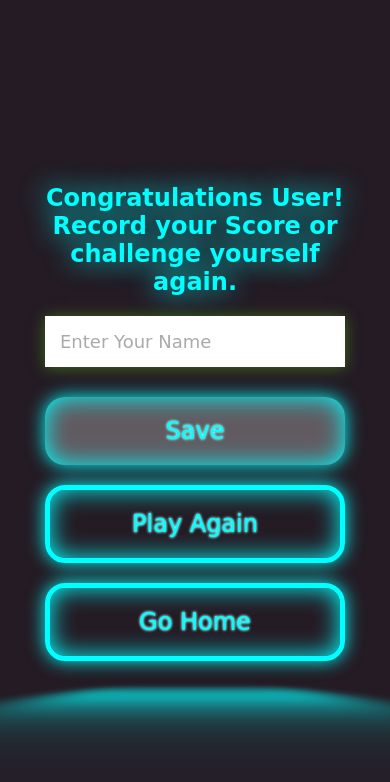
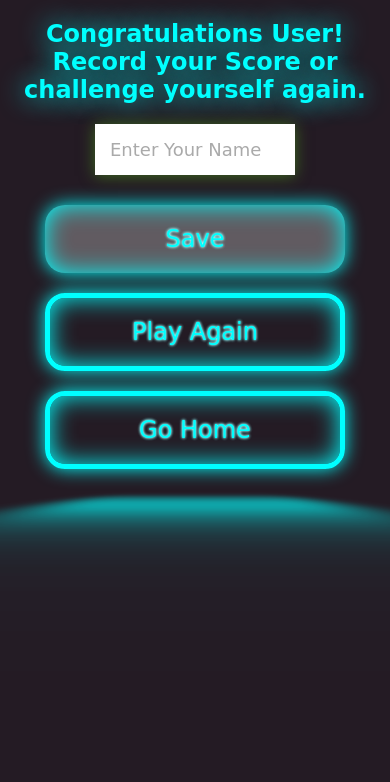
Before and after one commit to SmilieKay/04-Quiz, a plain HTML site: page end.html in a window 390 px wide. Drawn offline with Linux system fonts and the light colour scheme.

Commit message:
media working

```diff
--- a/assets/style.css
+++ b/assets/style.css
@@ -60,7 +60,9 @@ p {
     align-items: center;
     max-width: 80rem;
     margin: 0 auto;
-    padding: 2rem;
+    /* padding: 2rem; */
+/* max-width: 100%; */
+padding: 0 1rem;
 
 }
 
@@ -76,6 +78,8 @@ p {
 
 
 .justify-center {
+    display: flex;
+    flex-direction: column;
     justify-content: center;
 
 }
@@ -85,13 +89,14 @@ p {
 .btn {
     font-size: 2.4rem;
     padding: 2rem 0;
-    width: 30rem;
+    /* width: 30rem; */
+    width: 100%;
     text-align: center;
     margin-bottom: 2rem;
     text-decoration: none;
     color: var(--clr-neon);
     border: var(--clr-neon) .50rem solid;
-
+    max-width: 30rem;
     border-radius: 20px;
     text-shadow: 0 0 0.125em hsl(0 0% 100% /1.5),
      0 0 0.125em currentColor;
@@ -180,13 +185,16 @@ z-index: -1;
     display: flex;
     flex-direction: column;
     align-items: center;
-    max-width: 30rem;
+    /* max-width: 30rem; */
+    max-width: 100%;
 }
 
 
 input {
     margin-bottom: 1rem;
-    width: 20rem;
+    /* width: 20rem; */
+    width: 100%;
+    max-width: 20rem;
     padding: 1.5rem;
     font-size: 1.8rem;
     border: none;
@@ -213,3 +221,8 @@ input::placeholder{
 #saveScoreBtn {
     border: none;
 }
+
+@media screen and (max-width: 768px) {
+    .container {display: block;
+    }
+}
```
Also changed, not shown: assets/quiz.css (+15 -4 lines).
